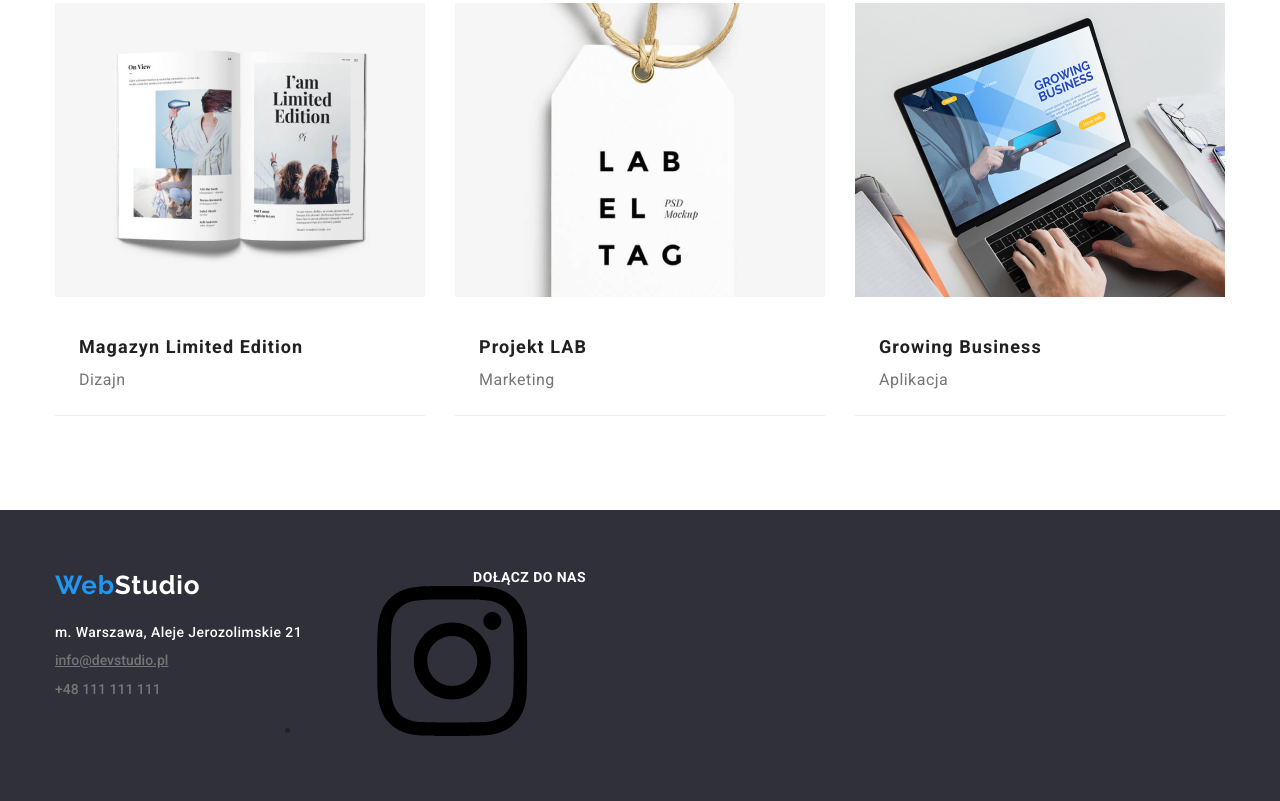
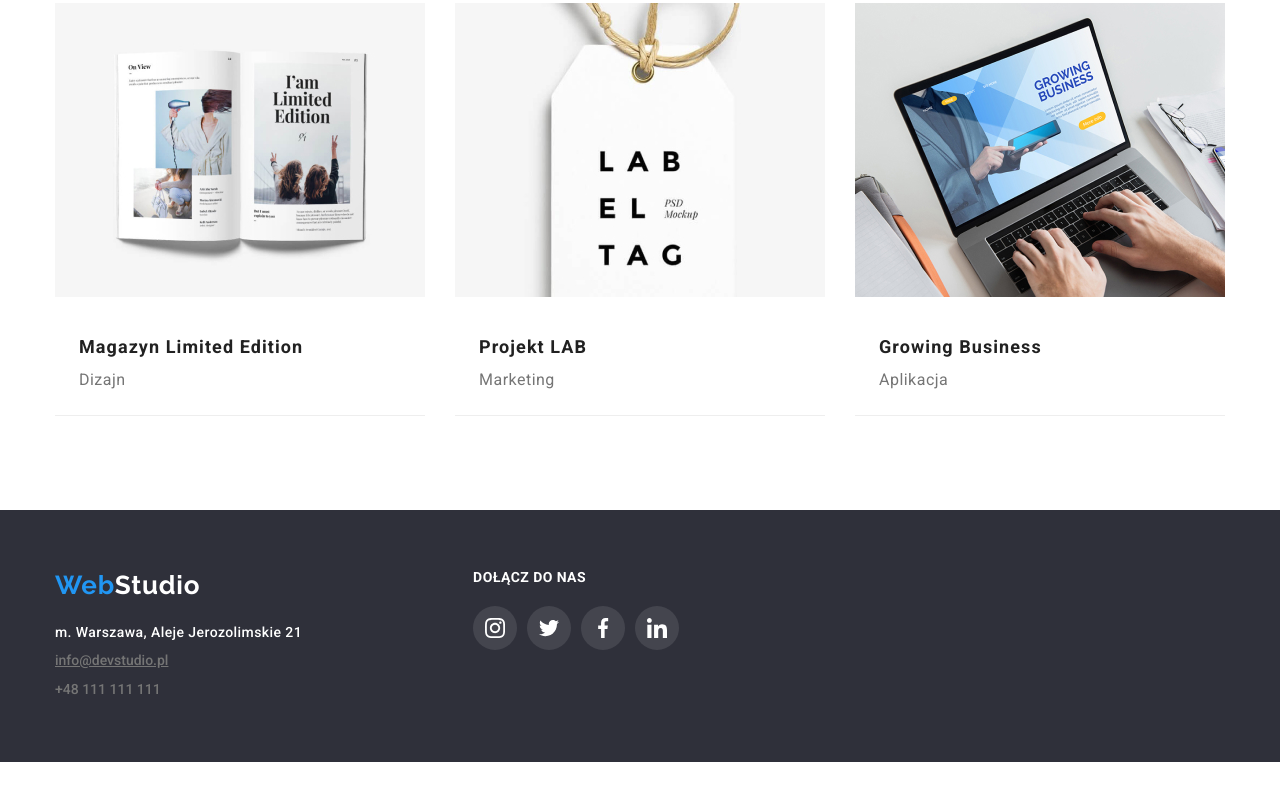
Before and after one commit to PaulinaDworak/goit-markup-hw-04, a plain HTML site: page portfolio.html in a window 1280 px wide. Shown: the part 1146-1947 px from the top of the page. After the commit the page ends 1908 px from the top, so only its background shows below. Drawn offline with nearby package versions, Linux system fonts and the light colour scheme.

Commit message:
footer social media

```diff
--- a/css/styles.css
+++ b/css/styles.css
@@ -127,7 +127,7 @@ body {
 .footer-box {
     display: flex;
 }
-.join-us {
+.join-us-header {
     font-family: "Roboto";
     font-weight: 700;
     font-size: 14px;
@@ -137,7 +137,23 @@ body {
     font-style: normal;
     margin-left: 171px;
 }
-
+.join-us-list {
+    list-style: none;
+    display: flex;
+    flex-direction: row;
+    column-gap: 10px;
+    justify-content: center;
+    margin-left: 171px;
+    margin-top: 20px;
+}
+.sm {
+    fill: #ffffff;
+    border-radius: 50%;
+    background: rgba(255, 255, 255, 0.1);
+}
+.sm:hover {
+    background: #2196f3;
+}
 /*style mające zastosowanie tylko dla index */
 .services {
     text-align: center;
--- a/portfolio.html
+++ b/portfolio.html
@@ -200,12 +200,49 @@
                     </address>
                 </div>
                 <div>
-                    <h3 class="join-us">DOŁĄCZ DO NAS</h3>
-                    <ul>
+                    <h3 class="join-us-header">DOŁĄCZ DO NAS</h3>
+                    <ul class="join-us-list">
                         <li>
-                            <svg>
+                            <svg class="sm" width="44" height="44">
                                 <use
-                                    href="images/icons.svg#icon-instagram-1"
+                                    href="./images/icons.svg#icon-instagram-1"
+                                    width="20"
+                                    height="20"
+                                    x="12"
+                                    y="12"
+                                ></use>
+                            </svg>
+                        </li>
+                        <li>
+                            <svg class="sm" width="44" height="44">
+                                <use
+                                    href="./images/icons.svg#icon-twitter-1"
+                                    width="20"
+                                    height="20"
+                                    x="12"
+                                    y="12"
+                                ></use>
+                            </svg>
+                        </li>
+                        <li>
+                            <svg class="sm" width="44" height="44">
+                                <use
+                                    href="./images/icons.svg#icon-facebook-1"
+                                    width="20"
+                                    height="20"
+                                    x="12"
+                                    y="12"
+                                ></use>
+                            </svg>
+                        </li>
+                        <li>
+                            <svg class="sm" width="44" height="44">
+                                <use
+                                    href="./images/icons.svg#icon-linkedin-1"
+                                    width="20"
+                                    height="20"
+                                    x="12"
+                                    y="12"
                                 ></use>
                             </svg>
                         </li>
```
Also changed, not shown: index.html (+38 -3 lines).
